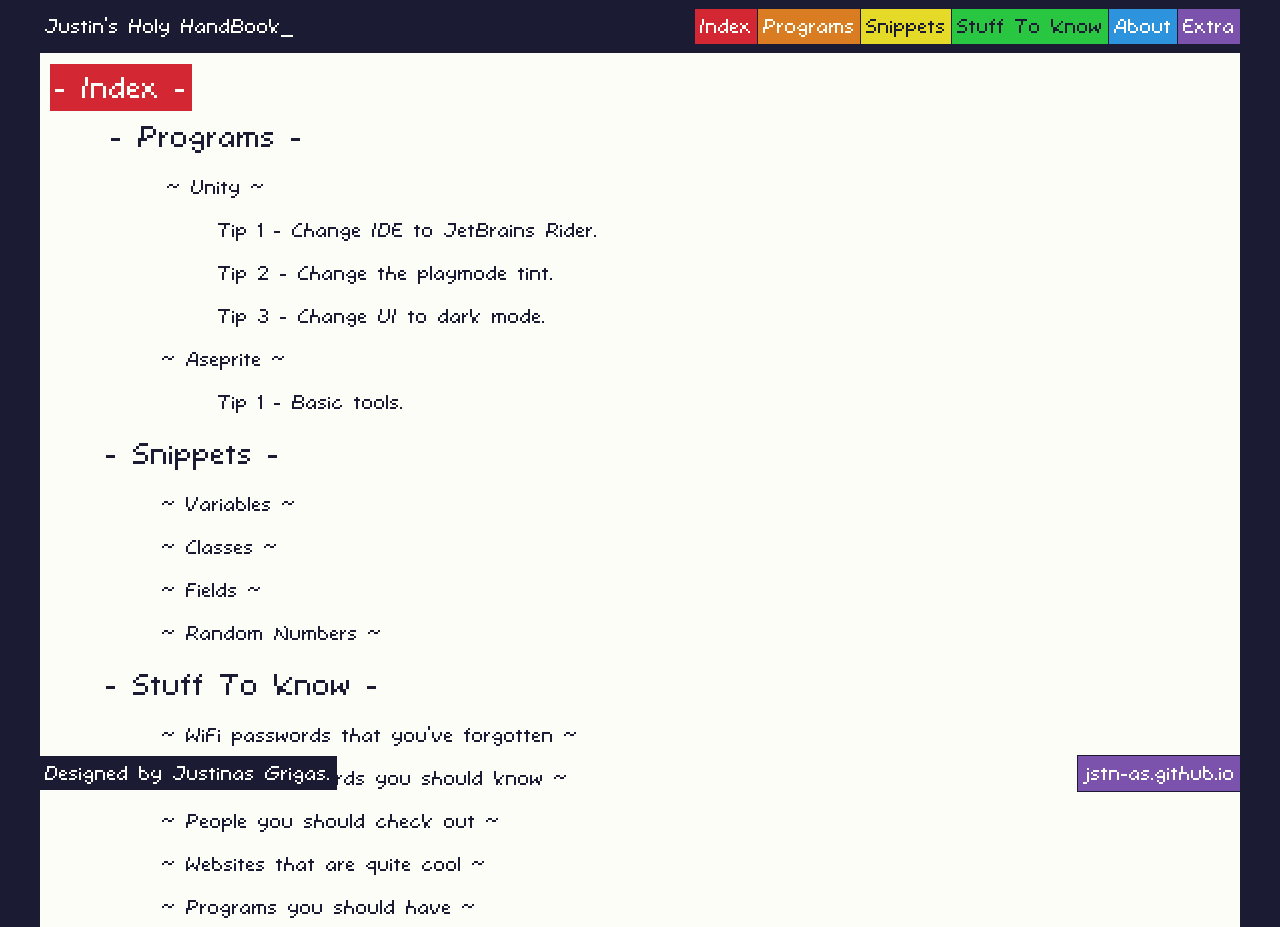
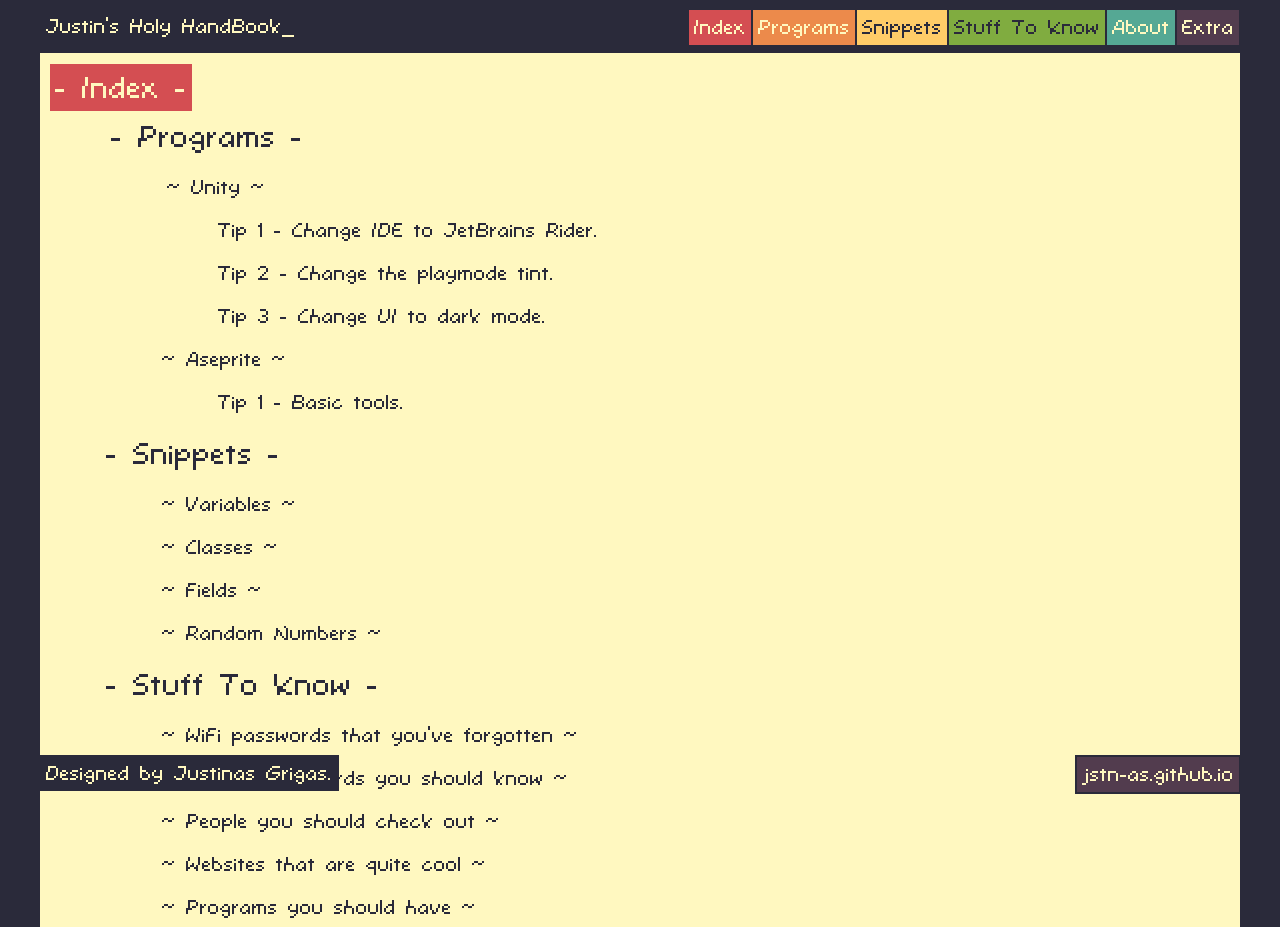
Before and after one commit to jstnas/jstnas.github.io, a plain HTML site: page html/holy-hand-book.html in a window 1280 px wide. Shown: the top 927 px of the page. Drawn offline with Linux system fonts and the light colour scheme.

Commit message:
2018/10/18:16
- Changed the palette to Equpix15.
- Made borders 2px wide.

```diff
--- a/html/holy-hand-book.html
+++ b/html/holy-hand-book.html
@@ -14,11 +14,11 @@
 		<!-- Javascript programming for the page -->
 		<script>
 			var backgroundColourArray = [
-				'#d32734', '#da7d22', '#e6da29', '#28c641', '#2d93dd', '#7b53ad', '#1b1c33'
+				'#d44e52', '#ec8a4b', '#ffcc68', '#80ac40', '#55a894', '#523c4e', '#2a2a3a'
 			];
 
 			var textColourArray = [
-				'#fdfdf8', '#fdfdf8', '#1b1c33', '#1b1c33', '#fdfdf8', '#fdfdf8', '#fdfdf8'
+				'#fff8c0', '#fff8c0', '#2a2a3a', '#2a2a3a', '#fff8c0', '#fff8c0', '#fff8c0'
 			];
 
 			function SetPageColour(index) {
@@ -100,13 +100,13 @@
 			/* This keeps the font consistent throughout the whole page. */
 			* {
 				font-family: "Comicoro", monospace;
-				color: #1b1c33;
+				color: #2a2a3a;
 			}
 
 			/* Styling for the whole page. */
 			html {
 				font-size: 32px;
-				background-color: #1b1c33;
+				background-color: #2a2a3a;
 			}
 
 			/* Styling for the main page. */
@@ -116,7 +116,7 @@
 			}
 
 			section {
-				background-color: #fdfdf8;
+				background-color: #fff8c0;
 				padding: 10px;
 				margin: 10px 0 10px 0;
 			}
@@ -131,8 +131,8 @@
 
 			/* styling for both highlighted text. */
 			m, a {
-				background-color: #1b1c33;
-				color: #fdfdf8;
+				background-color: #2a2a3a;
+				color: #fff8c0;
 				padding: 1px 5px 1px 5px;
 			}
 
@@ -181,9 +181,9 @@
 			th {
 				font-weight: normal;
 				padding: 0;
-				border-width: 1px;
+				border-width: 2px;
 				border-style: solid;
-				border-color: #1b1c33;
+				border-color: #2a2a3a;
 			}
 
 			th > a {
@@ -194,8 +194,8 @@
 
 			/* Makes the selected text purple. */
 			::selection {
-				background-color: #7b53ad;
-				color: #fdfdf8;
+				background-color: #523c4e;
+				color: #fff8c0;
 			}
 
 			/* sub is used to create indents. */
@@ -207,18 +207,18 @@
 			/* Styling for the script divs. */
 			div.script {
 				padding: 5px;
-				border-width: 1px;
+				border-width: 2px;
 				border-style: solid;
-				border-color: #1b1c33;
-				background-color: #e6da29;
+				border-color: #2a2a3a;
+				background-color: #ffcc68;
 			}
 
 			/* Stylising for the buttons. */
 			.btn {
 				font-size: 32px;
-				border-width: 1px;
+				border-width: 2px;
 				border-style: solid;
-				border-color: #1b1c33;
+				border-color: #2a2a3a;
 				cursor: pointer;
 			}
 
@@ -230,39 +230,39 @@
 
 			/* Stylising for the logo of the page. */
 			.logo {
-				border-width: 1px;
-				border-color: #1b1c33;
+				border-width: 2px;
+				border-color: #2a2a3a;
 				border-style: solid;
 			}
 
 			/* Highligher colours. */
 			#r {
-				color: #fdfdf8;
-				background-color: #d32734;
+				color: #fff8c0;
+				background-color: #d44e52;
 			}
 			#o {
-				color: #fdfdf8;
-				background-color: #da7d22;
+				color: #fff8c0;
+				background-color: #ec8a4b;
 			}
 			#y {
-				color: #1b1c33;
-				background-color: #e6da29;
+				color: #2a2a3a;
+				background-color: #ffcc68;
 			}
 			#g {
-				color: #1b1c33;
-				background-color: #28c641;
+				color: #2a2a3a;
+				background-color: #80ac40;
 			}
 			#blu {
-				color: #fdfdf8;
-				background-color: #2d93dd;
+				color: #fff8c0;
+				background-color: #55a894;
 			}
 			#p {
-				color: #fdfdf8;
-				background-color: #7b53ad;
+				color: #fff8c0;
+				background-color: #523c4e;
 			}
 			#w {
-				color: #1b1c33;
-				background-color: #fdfdf8;
+				color: #2a2a3a;
+				background-color: #fff8c0;
 			}
 
 			/* Hide header links. */
@@ -706,7 +706,7 @@
             // Range will turn a numerical field into a slider.
             [Range(-10, 10)] public float sliderField = .1f;
 
-            // Tooltip will make a description appear when you hover over a field, even more cherries on top of the cake.
+            // Tooltip will make a description appear when you hover over a field.
             [Tooltip("The force that is applied to the character when he jumps.")] public float JumpForce = 300;
 
             // Attributes can also be combined to save space.
@@ -863,6 +863,10 @@
 						<a href="http://www.senshistock.com/sketch" target="_blank" id="g">Senshi Stock</a> -
 						This will generate random poses for you to study anatomy and practice drawing.
 					</p>
+					<p>
+						<a href="https://www.dafont.com/" target="_blank" id="g">Dafont</a> -
+						Use this website to find a font for your project, it has a good range of pixel fonts, and it's actually the place where I found this exact font.
+					</p>
 				</div>
 			</div>
 			<div class="sub">
@@ -891,7 +895,7 @@
 						I haven't really heard much about this Games Engine, since it seems to be in beta, but considering that it's made by Amazon, and is used to make Star Citizen, I feel like this is going to be a big one.</p>
 
 					<p><a href="https://www.aseprite.org/" target="_blank" id="g">Aseprite</a> - <m>Pixel Art Editor</m> -
-						Aseprite is probably the best pixel art tool, Photoshop is for noobs with money. You can either buy it, or compile it for free, or ask me in person.</p>
+						Aseprite is probably the best pixel art tool, Photoshop is for noobs with money. You can either buy it, or compile it for free from <a href="https://github.com/aseprite/aseprite">Github</a>, or ask me in person.</p>
 
 					<p><a href="https://graphicsgale.com/us/" target="_blank" id="g">Graphics Gale</a> - <m>Pixel Art Editor</m> -
 						A free alternative to Aseprite, and trust me, this is an awesome free alternative, people say it's better for animation, but it's quite a retro tool.</p>
@@ -989,7 +993,7 @@
 				<bigText>~ Credits ~</bigText>
 				<div class="sub">
 					<p>Contributors: Justinas Grigas</p>
-					<p>Palette: <a href="https://lospec.com/palette-list/endesga-8" target="_blank" id="p">Endesga 8</a></p>
+					<p>Palette: <a href="https://lospec.com/palette-list/equpix15" target="_blank" id="p">Equpix15</a></p>
 					<p>Font: <a href="https://fontenddev.com/fonts/comicoro/" target="_blank" id="p">Comicoro</a></p>
 				</div>
 			</div>
@@ -997,7 +1001,7 @@
 			<div class="sub">
 				<bigText>~ Version ~</bigText>
 				<div class="sub">
-					<p>The version of this document is: <m id="p">18/10/16:13</m></p>
+					<p>The version of this document is: <m id="p">2018/10/18:16</m></p>
 				</div>
 			</div>
 
```
Also changed, not shown: index.html (+4 -2 lines), png/favicon-holy-hand-book.png.
